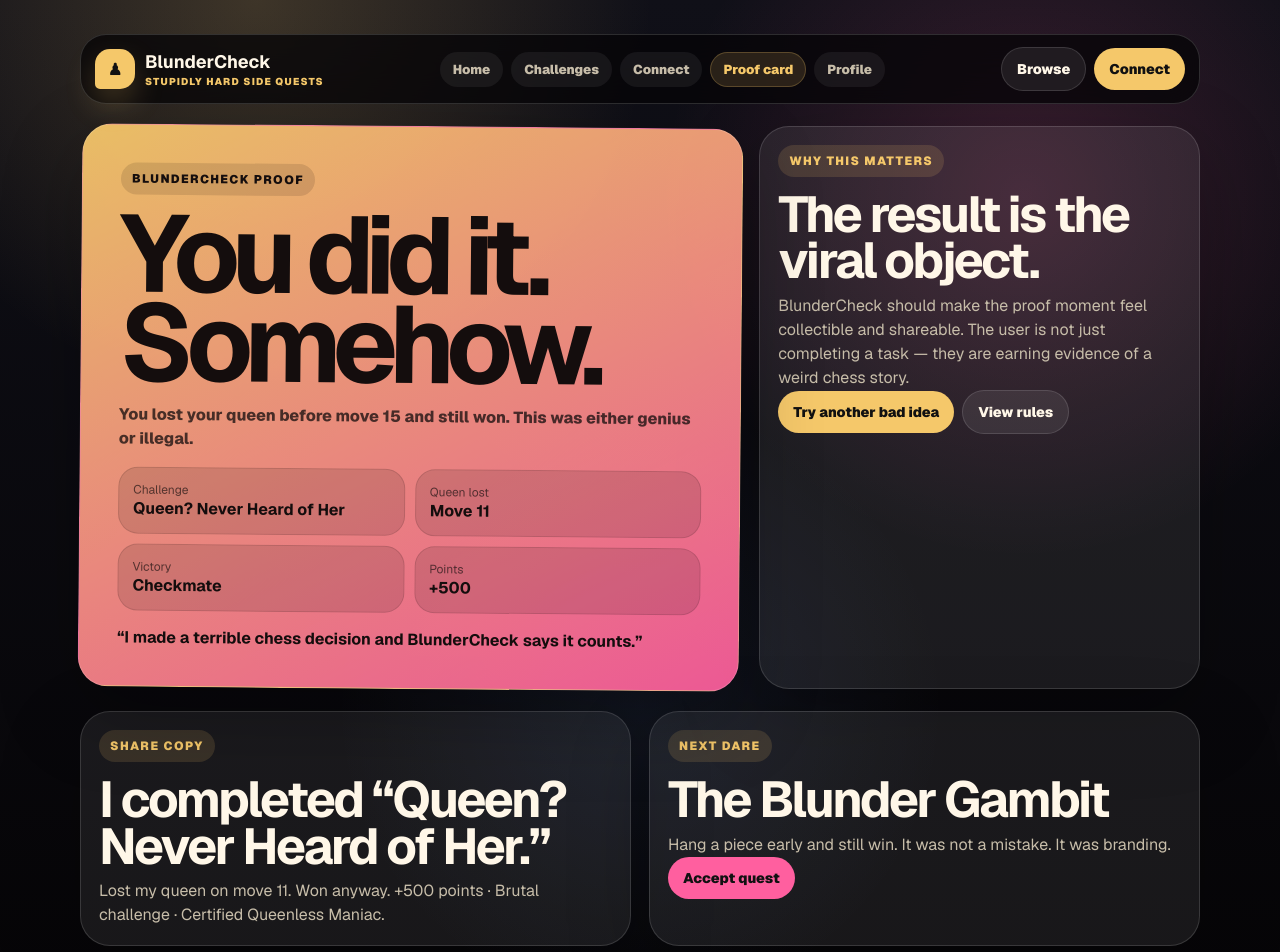
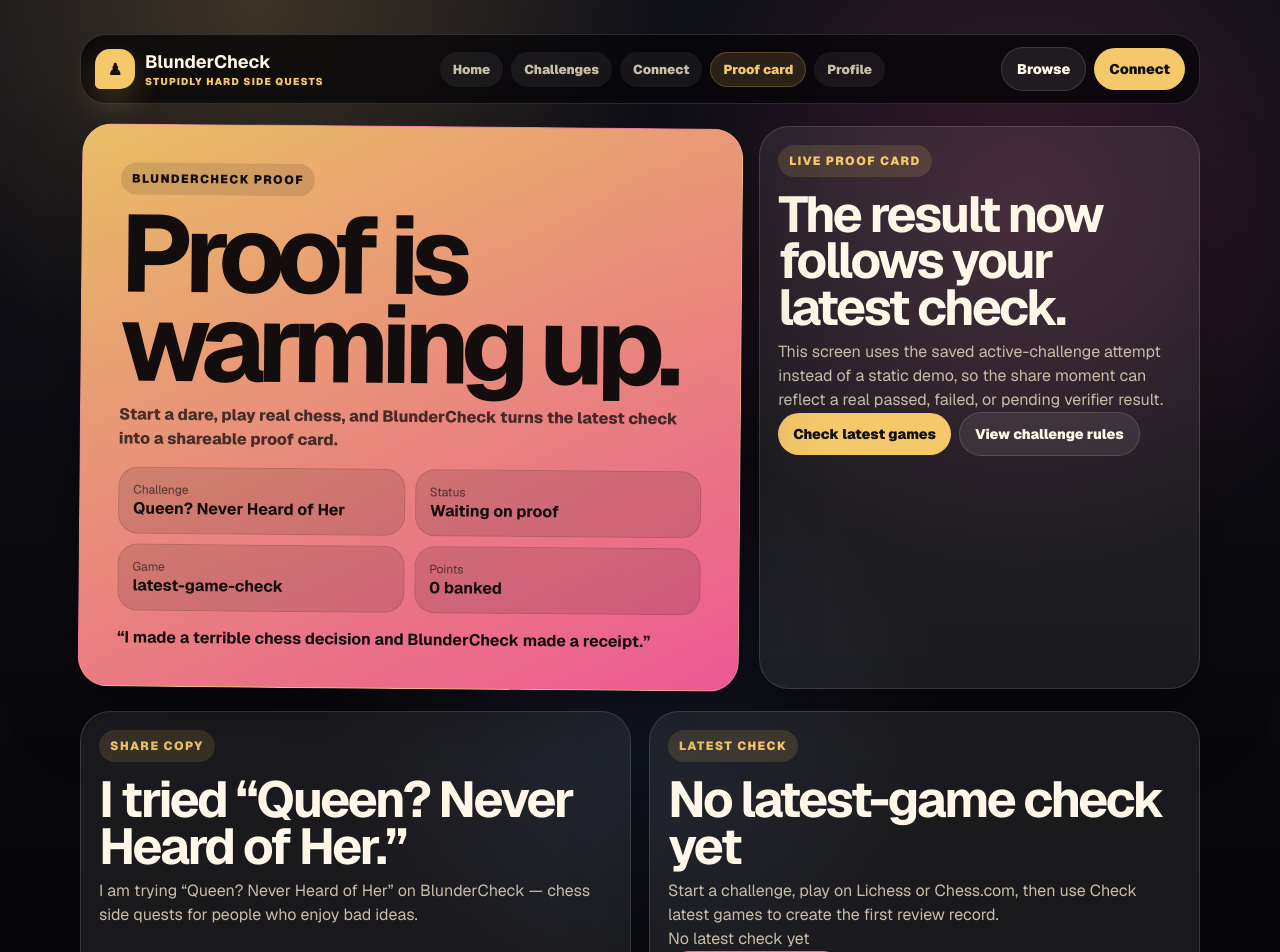
Before and after one commit to andreasnordenadler/cc, a Next.js app: page /result in a window 1280 px wide. Shown: the top 952 px of the page. Built offline with nearby package versions, Linux system fonts and the light colour scheme; no server answers.

Commit message:
Make BlunderCheck result proof card dynamic

```diff
--- a/src/app/result/page.tsx
+++ b/src/app/result/page.tsx
@@ -1,42 +1,69 @@
 import Link from "next/link";
-import { auth } from "@clerk/nextjs/server";
+import { currentUser } from "@clerk/nextjs/server";
 import SiteNav from "@/components/site-nav";
-import { CHALLENGES } from "@/lib/challenges";
+import { CHALLENGES, getChallengeById } from "@/lib/challenges";
+import {
+  buildAttemptSummary,
+  getChallengeProgress,
+  getLatestChallengeAttempt,
+  type UserMetadataRecord,
+} from "@/lib/user-metadata";
 
 export default async function ResultPage() {
-  const { userId } = await auth();
-  const challenge = CHALLENGES[0];
+  const user = await currentUser();
+  const metadata = user?.publicMetadata ? (user.publicMetadata as UserMetadataRecord) : {};
+  const latestAttempt = getLatestChallengeAttempt(metadata);
+  const progress = getChallengeProgress(metadata);
+  const challenge = latestAttempt?.challengeId
+    ? getChallengeById(latestAttempt.challengeId) ?? CHALLENGES[0]
+    : CHALLENGES[0];
+  const latestAttemptSummary = buildAttemptSummary(latestAttempt);
+  const isPassed = latestAttempt?.status === "passed";
+  const isPending = latestAttempt?.status === "pending" || !latestAttempt;
+  const proofStatus = isPassed ? "Certified chaos" : isPending ? "Waiting on proof" : "Attempt logged";
+  const posterTitle = isPassed
+    ? "It counts. Somehow."
+    : isPending
+      ? "Proof is warming up."
+      : "Not cursed enough yet.";
+  const posterCopy = latestAttempt
+    ? latestAttempt.summary ?? "Latest BlunderCheck attempt saved."
+    : "Start a dare, play real chess, and BlunderCheck turns the latest check into a shareable proof card.";
+  const gameLabel = latestAttempt?.gameId ?? "latest-game-check";
+  const shareCopy = isPassed
+    ? `I completed “${challenge.title}” on BlunderCheck. ${challenge.badge} unlocked. +${challenge.reward} points.`
+    : latestAttempt
+      ? `I tried “${challenge.title}” on BlunderCheck. ${latestAttemptSummary.headline}: ${latestAttemptSummary.detail}`
+      : `I am trying “${challenge.title}” on BlunderCheck — chess side quests for people who enjoy bad ideas.`;
 
   return (
     <main className="site-shell">
-      <SiteNav isSignedIn={Boolean(userId)} active="result" />
+      <SiteNav isSignedIn={Boolean(user)} active="result" />
 
       <div className="content-wrap">
         <section className="hero-grid">
           <article className="result-poster">
             <div className="eyebrow" style={{ color: "#140d0d", background: "rgba(20,13,13,.12)" }}>BlunderCheck proof</div>
-            <h1>You did it. Somehow.</h1>
-            <p>
-              You lost your queen before move 15 and still won. This was either genius or illegal.
-            </p>
+            <h1>{posterTitle}</h1>
+            <p>{posterCopy}</p>
             <div className="proof-grid">
               <Fact label="Challenge" value={challenge.title} />
-              <Fact label="Queen lost" value="Move 11" />
-              <Fact label="Victory" value="Checkmate" />
-              <Fact label="Points" value={`+${challenge.reward}`} />
+              <Fact label="Status" value={proofStatus} />
+              <Fact label="Game" value={gameLabel} />
+              <Fact label="Points" value={isPassed ? `+${challenge.reward}` : `${progress.totalRewardPoints} banked`} />
             </div>
-            <strong>“I made a terrible chess decision and BlunderCheck says it counts.”</strong>
+            <strong>“I made a terrible chess decision and BlunderCheck made a receipt.”</strong>
           </article>
 
           <aside className="mission-card">
-            <span className="eyebrow">Why this matters</span>
-            <h2>The result is the viral object.</h2>
+            <span className="eyebrow">Live proof card</span>
+            <h2>The result now follows your latest check.</h2>
             <p>
-              BlunderCheck should make the proof moment feel collectible and shareable. The user is not just completing a task — they are earning evidence of a weird chess story.
+              This screen uses the saved active-challenge attempt instead of a static demo, so the share moment can reflect a real passed, failed, or pending verifier result.
             </p>
             <div className="button-row">
-              <Link href="/challenges" className="button primary">Try another bad idea</Link>
-              <Link href={`/challenges/${challenge.id}`} className="button secondary">View rules</Link>
+              <Link href="/account" className="button primary">Check latest games</Link>
+              <Link href={`/challenges/${challenge.id}`} className="button secondary">View challenge rules</Link>
             </div>
           </aside>
         </section>
@@ -44,14 +71,15 @@
         <section className="big-grid">
           <article className="mission-card">
             <span className="eyebrow">Share copy</span>
-            <h2>I completed “Queen? Never Heard of Her.”</h2>
-            <p>Lost my queen on move 11. Won anyway. +500 points · Brutal challenge · Certified Queenless Maniac.</p>
+            <h2>{isPassed ? `I completed “${challenge.title}.”` : `I tried “${challenge.title}.”`}</h2>
+            <p>{shareCopy}</p>
           </article>
           <article className="mission-card">
-            <span className="eyebrow">Next dare</span>
-            <h2>The Blunder Gambit</h2>
-            <p>Hang a piece early and still win. It was not a mistake. It was branding.</p>
-            <Link href="/challenges/the-blunder-gambit" className="button pink">Accept quest</Link>
+            <span className="eyebrow">Latest check</span>
+            <h2>{latestAttemptSummary.headline}</h2>
+            <p>{latestAttemptSummary.detail}</p>
+            <p className="muted">{latestAttemptSummary.meta}</p>
+            <Link href="/challenges" className="button pink">Try another bad idea</Link>
           </article>
         </section>
       </div>
```
Also changed, not shown: .learnings/ERRORS.md, 2 other files (tests, documents, lock files or other folders).
